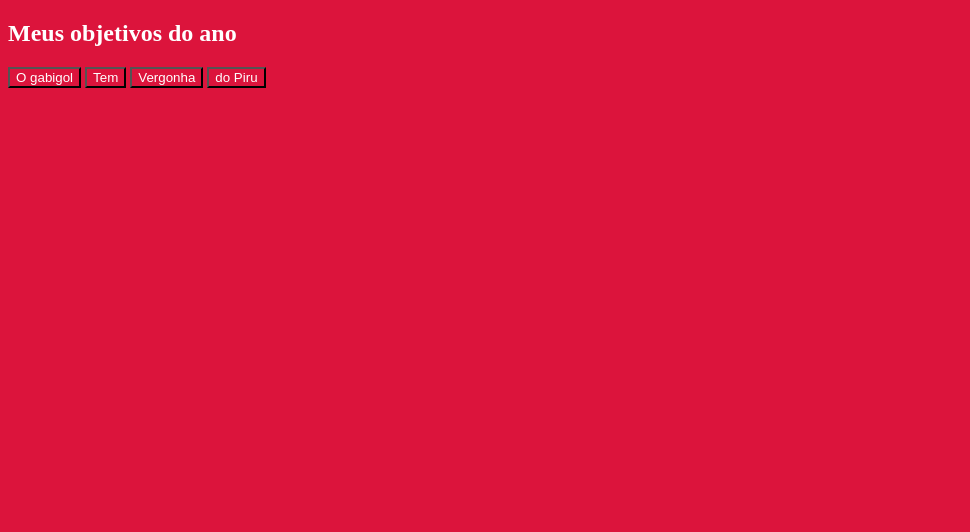
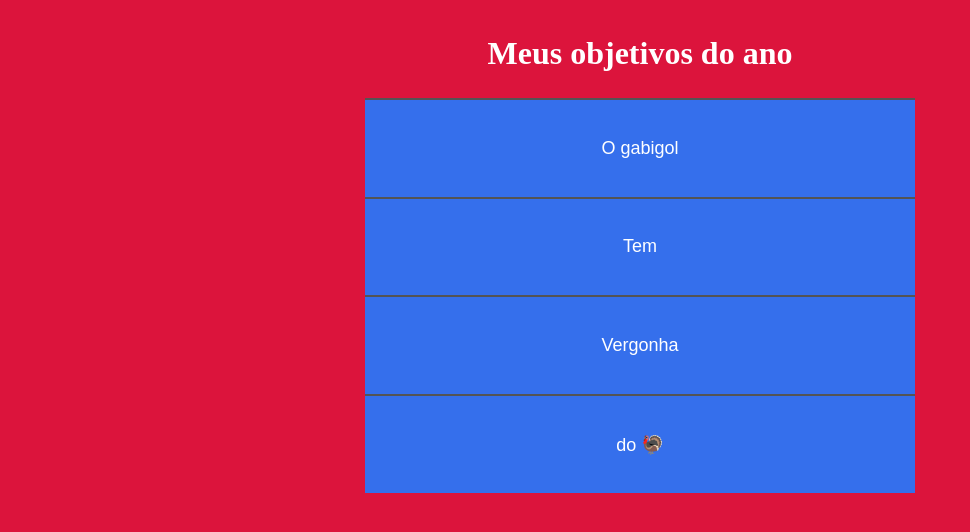
Before and after one commit to KleitaoDaMassa/3j-2024, a plain HTML site: page index.html in a window 1280 px wide. Shown: the whole page, without its empty margins (0-970 px from the left). Drawn offline with Linux system fonts and the light colour scheme.

Commit message:
aula dia 02/05

```diff
--- a/index.html
+++ b/index.html
@@ -13,7 +13,7 @@
             <button class="botao">O gabigol</button>
             <button class="botao">Tem</button>
             <button class="botao">Vergonha</button>
-            <button class="botao">do Piru</button>
+            <button class="botao">do 🦃</button>
         </div>
 
     </section>
--- a/style.css
+++ b/style.css
@@ -12,3 +12,42 @@
     color: #FFFFFF;
 
 }
+
+.conteudo-principal{
+    display: flex;
+    flex-direction: column;
+    justify-content: center;
+    align-items: center;
+    max-width: 1200px;
+    width: 100%;
+    margin: 0 auto;
+
+}
+
+.titulo-principal{
+    text-align: center;
+    width: 100%;
+    font-size: 32px;
+}
+
+.botao{
+    background-color: #356fec;
+    color: #FFFFFF;
+    justify-content: center;
+    align-items: center;
+    width: 100%;
+    font-size: 18px;
+    padding: 1cm;
+    border-bottom:4px #5FFF57;
+    border-left:2px #ffffff;
+    border-right:2px #FFFFFF;
+
+}
+
+.botao :first-child{
+    border-radius: 20px 20px 0px 0px;
+}
+
+.botao :last-child{
+    border-radius: 0px 0px 20px 20px;
+}
```
